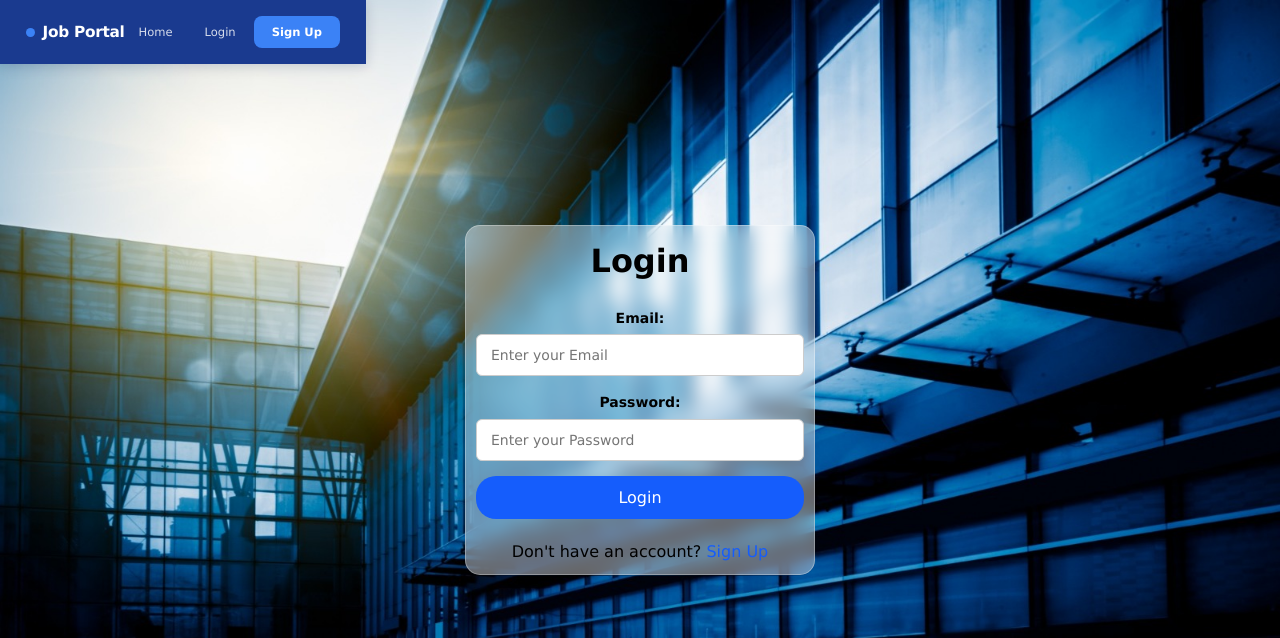
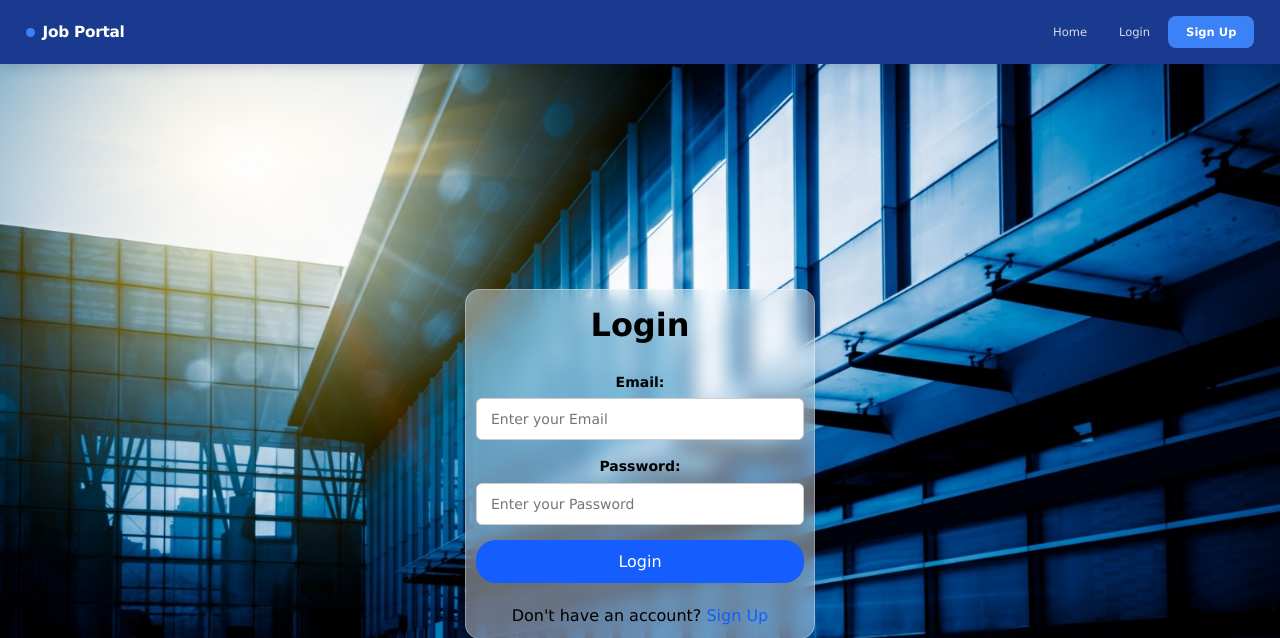
Before and after one commit to OmarMustafaDev/LinkedOut, a Django app: page /login/ in a window 1280 px wide. Shown: the top 638 px of the page. Run offline with Django 5.2, Linux system fonts and the light colour scheme.

Commit message:
fixed login nav bar position

```diff
--- a/users/static/users/css/login.css
+++ b/users/static/users/css/login.css
@@ -21,9 +21,6 @@ body {
   display: flex;
   justify-content: center;
   align-items: center;
-}
-nav {
-  position: fixed;
 }
 
 .login-box {
```
